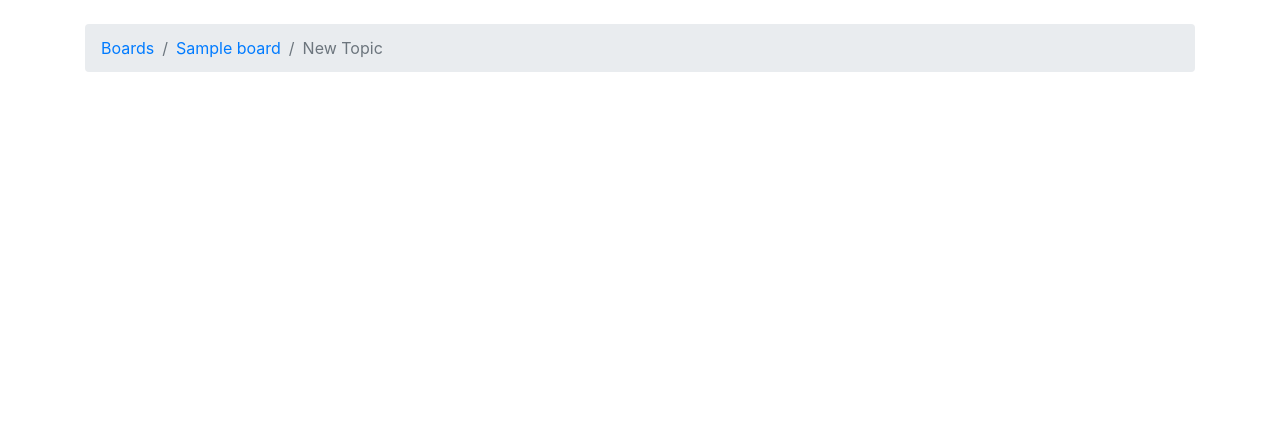
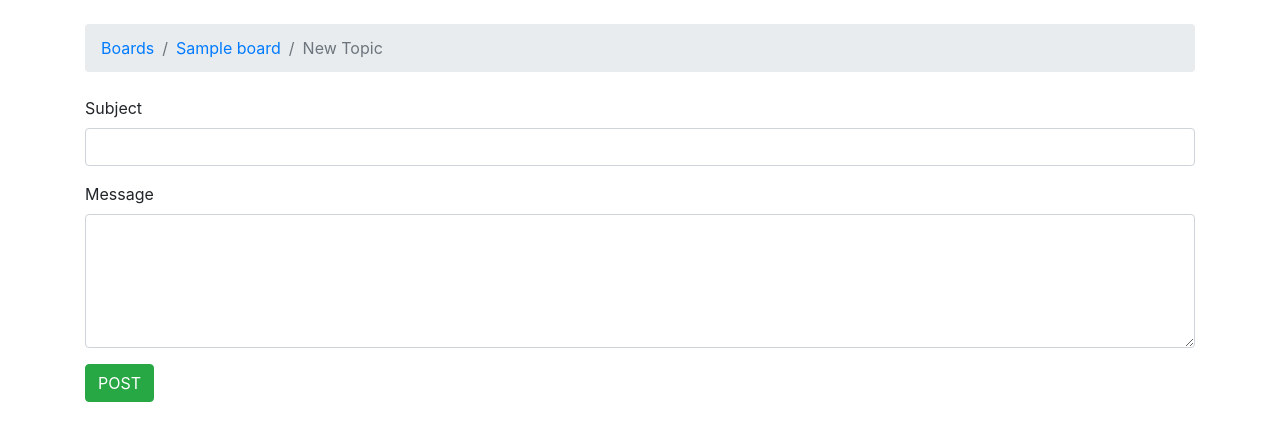
Before and after one commit to AhmedAlaa2024/My_First_Django_Project-Blog, a Django app: a page that uses templates/new_topic.html in a window 1280 px wide. Shown: the top 441 px of the page. Run offline with Django 3.2, Linux system fonts and the light colour scheme; tables that the repository leaves empty hold one stand-in row (values such as "Sample post"); some libraries are stand-ins or nearby versions.

Commit message:
Building the structures of the forms and their views.

```diff
--- a/Boards/views.py
+++ b/Boards/views.py
@@ -1,6 +1,7 @@
-from django.shortcuts import render, get_object_or_404
+from django.shortcuts import render, get_object_or_404, redirect
 from django.http import HttpResponse, Http404, HttpRequest
-from .models import Board
+from django.contrib.auth.models import User
+from .models import Board, Topic, Post
 
 # Create your views here.
 
@@ -25,4 +26,21 @@ def board_topics(request, board_name):
 
 def new_topic(request, board_name):
     board = get_object_or_404(Board, name=board_name)
+    if request.method == 'POST':
+        subject = request.POST['subject']
+        message = request.POST['message']
+        user = User.objects.first()
+
+        topic = Topic.objects.create(
+            subject=subject,
+            board=board,
+            created_by=user
+        )
+
+        post = Post.objects.create(
+            message=message,
+            topic=topic,
+            created_by=user
+        )
+        return redirect('board_topics', board_name=board.name)
     return render(request, 'new_topic.html', {'board': board})
--- a/templates/new_topic.html
+++ b/templates/new_topic.html
@@ -7,3 +7,18 @@
 <li class="breadcrumb-item"><a href="{% url 'board_topics' board.name %}">{{board.name}}</a></li>
 <li class="breadcrumb-item active">New Topic</li>
 {% endblock %}
+
+{% block content %}
+<form method="POST">
+    {% csrf_token %}
+    <div class="form-group">
+        <label for="id_subject">Subject</label>
+        <input type="text" class="form-control" name="subject" id="id_subject">
+    </div>
+    <div class="form-group">
+        <label for="id_message">Message</label>
+        <textarea name="message" class="form-control" id="id_message" rows="5"></textarea>
+    </div>
+    <button type="submit" class="btn btn-success">POST</button>
+</form>
+{% endblock %}
```
Also changed, not shown: templates/topics.html (+26 -0 lines).
